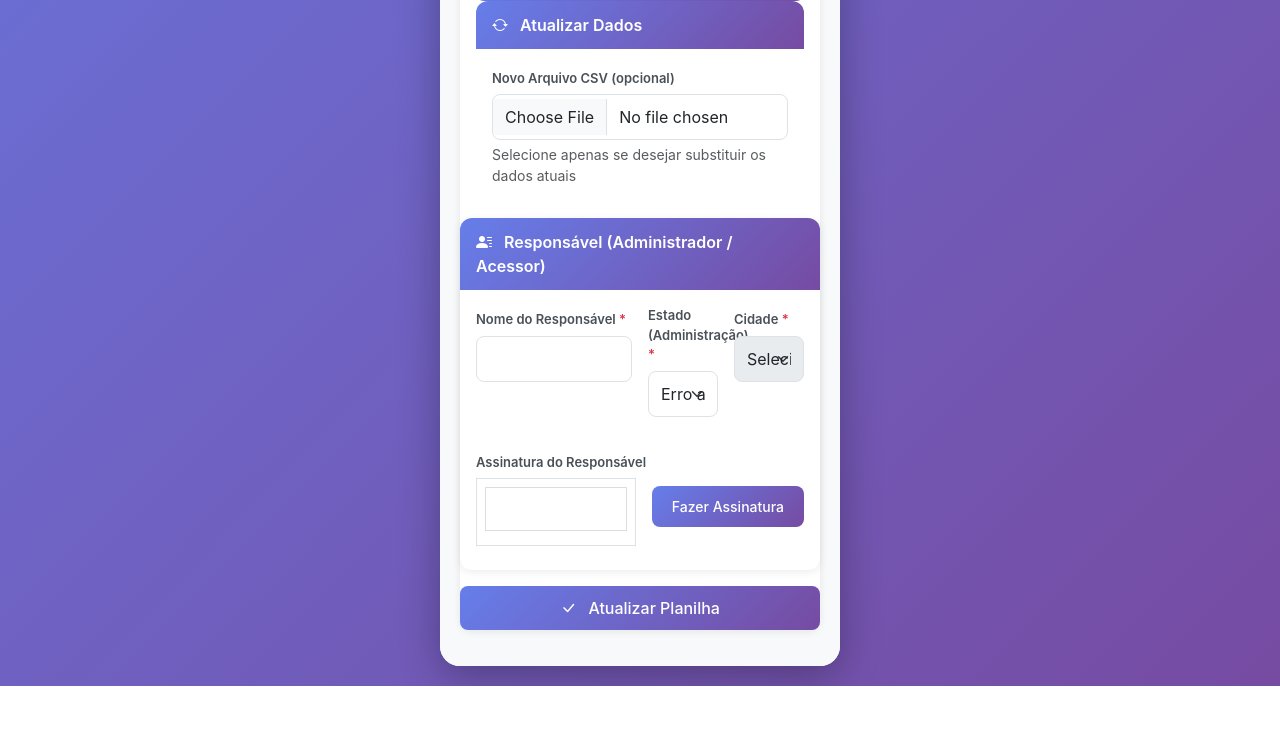
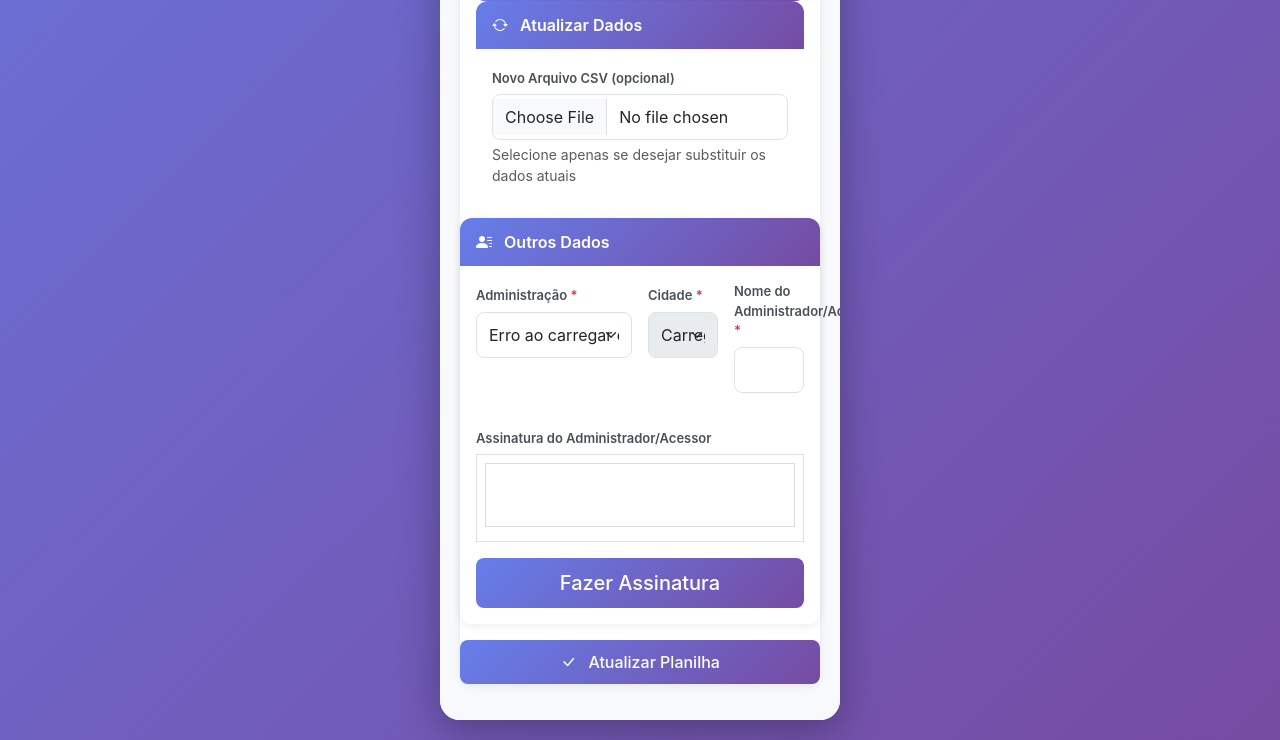
Before and after one commit to Nomadiction8991/checkplanilha.anvy.com.br, a PHP site: page /app/views/planilhas/editar-planilha.php?id=2 in a window 1280 px wide. Shown: the part 981-1721 px from the top of the page. Before the commit the page ends 1667 px from the top, so only its background shows below. Run offline with PHP 8.4, Linux system fonts and the light colour scheme; data comes from the database, SQL or seed files in the repository.

Commit message:
refatora mensagens de validação e rótulos de campos para "Administrador/Acessor" e "Administração" nos formulários de importação e edição de planilhas

```diff
--- a/CRUD/CREATE/importar-planilha.php
+++ b/CRUD/CREATE/importar-planilha.php
@@ -105,10 +105,10 @@
 
         // Validações adicionais (campos obrigatórios)
         if (empty($nome_responsavel)) {
-            throw new Exception('O campo Nome do Responsável é obrigatório.');
+            throw new Exception('O campo Nome do Administrador/Acessor é obrigatório.');
         }
         if (empty($administracao)) {
-            throw new Exception('O campo Estado (Administração) é obrigatório.');
+            throw new Exception('O campo Administração é obrigatório.');
         }
         if (empty($cidade)) {
             throw new Exception('O campo Cidade é obrigatório.');
--- a/CRUD/UPDATE/editar-planilha.php
+++ b/CRUD/UPDATE/editar-planilha.php
@@ -259,10 +259,10 @@
 
         // Validações de campos obrigatórios enviados pelo form
         if (isset($_POST['nome_responsavel']) && trim($_POST['nome_responsavel']) === '') {
-            throw new Exception('O campo Nome do Responsável é obrigatório.');
+            throw new Exception('O campo Nome do Administrador/Acessor é obrigatório.');
         }
         if (isset($_POST['administracao']) && trim($_POST['administracao']) === '') {
-            throw new Exception('O campo Estado (Administração) é obrigatório.');
+            throw new Exception('O campo Administração é obrigatório.');
         }
         if (isset($_POST['cidade']) && trim($_POST['cidade']) === '') {
             throw new Exception('O campo Cidade é obrigatório.');
--- a/app/views/planilhas/editar-planilha.php
+++ b/app/views/planilhas/editar-planilha.php
@@ -114,51 +114,45 @@
         </div>
     </div>
 
-    <!-- Informações do Responsável (Administrador/Acessor) -->
+    <!-- Outros Dados -->
     <div class="card mb-3">
         <div class="card-header">
             <i class="bi bi-person-lines-fill me-2"></i>
-            Responsável (Administrador / Acessor)
+            Outros Dados
         </div>
         <div class="card-body">
             <div class="row g-3">
                 <div class="col-md-6">
-                    <label for="nome_responsavel" class="form-label">Nome do Responsável <span class="text-danger">*</span></label>
-                    <input type="text" class="form-control" id="nome_responsavel" name="nome_responsavel"
-                           value="<?php echo htmlspecialchars($planilha['nome_responsavel'] ?? ''); ?>" maxlength="255" required>
-                </div>
-                <div class="col-md-3">
-                    <label for="administracao" class="form-label">Estado (Administração) <span class="text-danger">*</span></label>
+                    <label for="administracao" class="form-label">Administração <span class="text-danger">*</span></label>
                     <select id="administracao" name="administracao" class="form-select" required>
-                        <option value="">Carregando estados...</option>
+                        <option value="">Carregando...</option>
                     </select>
                 </div>
                 <div class="col-md-3">
                     <label for="cidade" class="form-label">Cidade <span class="text-danger">*</span></label>
                     <select id="cidade" name="cidade" class="form-select" required disabled>
-                        <option value="">Selecione o estado primeiro</option>
+                        <option value="">Carregando...</option>
                     </select>
+                </div>
+                <div class="col-md-3">
+                    <label for="nome_responsavel" class="form-label">Nome do Administrador/Acessor <span class="text-danger">*</span></label>
+                    <input type="text" class="form-control" id="nome_responsavel" name="nome_responsavel"
+                           value="<?php echo htmlspecialchars($planilha['nome_responsavel'] ?? ''); ?>" maxlength="255" required>
                 </div>
             </div>
 
             <div class="row g-3 mt-3">
                 <div class="col-12">
-                    <label class="form-label">Assinatura do Responsável</label>
-                    <div class="d-flex align-items-start gap-3">
-                        <div style="flex:1; min-width:0;">
-                            <div class="border p-2 mb-2" style="overflow:hidden;">
-                                <canvas id="canvas_responsavel" width="400" height="120" style="touch-action: none; background:#fff; border:1px solid #ddd; width:100%; height:auto;"></canvas>
-                            </div>
-                        </div>
-                        <div style="white-space:nowrap;">
-                                <div style="margin-top:8px;">
-                                    <button type="button" class="btn btn-primary btn-sm w-100" onclick="openSignatureModal()">Fazer Assinatura</button>
-                                </div>
-                        </div>
+                    <label class="form-label">Assinatura do Administrador/Acessor</label>
+                    <div class="border p-2 mb-2" style="overflow:hidden;">
+                        <canvas id="canvas_responsavel" width="800" height="160" style="touch-action: none; background:#fff; border:1px solid #ddd; width:100%; height:auto;"></canvas>
+                    </div>
+                    <div>
+                        <button type="button" class="btn btn-primary btn-lg w-100 mt-2" onclick="openSignatureModal()">Fazer Assinatura</button>
                     </div>
                     <input type="hidden" name="assinatura_responsavel" id="assinatura_responsavel" value="<?php echo htmlspecialchars($planilha['assinatura_responsavel'] ?? ''); ?>">
                     <?php if (!empty($planilha['assinatura_responsavel'])): ?>
-                        <div class="mt-2 small text-muted">Assinatura existente abaixo (pode redesenhar para substituir)</div>
+                        <div class="mt-2 small text-muted">Assinatura existente (pode redesenhar para substituir)</div>
                     <?php endif; ?>
                 </div>
             </div>
@@ -222,8 +216,27 @@
 
     // Modal full-screen canvas
     let modalCanvas, modalCtx, modalDrawing=false, modalLastX=0, modalLastY=0;
-    function resizeModalCanvas(){ if(!modalCanvas) return; const w=Math.max(800, window.innerWidth*0.92); const h=Math.max(360, window.innerHeight*0.72); modalCanvas.width=w; modalCanvas.height=h; }
-    function initModalCanvas(){ modalCanvas = document.getElementById('modal_canvas'); modalCtx = modalCanvas.getContext('2d'); resizeModalCanvas(); /* do not attach manual listeners here */ modalCtx.lineWidth = 2; modalCtx.lineCap = 'round'; }
+    function initModalCanvas(){
+        modalCanvas = document.getElementById('modal_canvas');
+        modalCtx = modalCanvas.getContext('2d');
+        // actual pixel buffer configured in resizeModalCanvas()
+    }
+    function resizeModalCanvas(){
+        if(!modalCanvas) return;
+        const rect = modalCanvas.getBoundingClientRect();
+        const dpr = window.devicePixelRatio || 1;
+        const cssW = Math.max(300, Math.floor(rect.width));
+        const cssH = Math.max(150, Math.floor(rect.height));
+        modalCanvas.style.width = cssW + 'px';
+        modalCanvas.style.height = cssH + 'px';
+        modalCanvas.width = Math.floor(cssW * dpr);
+        modalCanvas.height = Math.floor(cssH * dpr);
+        modalCtx = modalCanvas.getContext('2d');
+        try{ modalCtx.setTransform(1,0,0,1,0,0); } catch(e){}
+        modalCtx.scale(dpr, dpr);
+        modalCtx.lineWidth = 2; modalCtx.lineCap = 'round';
+        try{ modalCtx.fillStyle = '#ffffff'; modalCtx.fillRect(0,0,cssW,cssH); } catch(e){}
+    }
     // Manual drawing handlers (fallback when SignaturePad is not present)
     let manualListenersEnabled = false;
     function enableManualDrawing(){
@@ -248,7 +261,7 @@
         modalCanvas.removeEventListener('touchend', modalEnd);
         manualListenersEnabled = false;
     }
-    function getModalCoords(e){ const rect = modalCanvas.getBoundingClientRect(); const clientX = (e.touches?e.touches[0].clientX:e.clientX); const clientY = (e.touches?e.touches[0].clientY:e.clientY); const scaleX = modalCanvas.width / rect.width; const scaleY = modalCanvas.height / rect.height; return { x: (clientX - rect.left) * scaleX, y: (clientY - rect.top) * scaleY }; }
+    function getModalCoords(e){ const rect = modalCanvas.getBoundingClientRect(); const clientX = (e.touches?e.touches[0].clientX:e.clientX); const clientY = (e.touches?e.touches[0].clientY:e.clientY); return { x: clientX - rect.left, y: clientY - rect.top }; }
     function modalStart(e){ modalDrawing=true; const p=getModalCoords(e); modalLastX=p.x; modalLastY=p.y; }
     function modalMove(e){ if(!modalDrawing) return; e.preventDefault(); const p=getModalCoords(e); modalCtx.beginPath(); modalCtx.moveTo(modalLastX, modalLastY); modalCtx.lineTo(p.x, p.y); modalCtx.stroke(); modalLastX=p.x; modalLastY=p.y; }
     function modalEnd(){ modalDrawing=false; }
@@ -256,30 +269,24 @@
     function setModalLandscape() {
         if (!modalCanvas) initModalCanvas();
         const vw = window.innerWidth, vh = window.innerHeight;
-        let width = Math.max(800, Math.max(vw, vh) * 0.92);
-        let height = Math.max(360, Math.min(vw, vh) * 0.6);
-        if (width <= height) { width = height + 200; }
-        modalCanvas.width = Math.floor(width);
-        modalCanvas.height = Math.floor(height);
-        modalCtx = modalCanvas.getContext('2d');
-        modalCtx.lineWidth = 2; modalCtx.lineCap = 'round';
-        modalCtx.fillStyle = '#ffffff';
-        modalCtx.fillRect(0,0,modalCanvas.width, modalCanvas.height);
+        let cssW = Math.max(800, Math.max(vw, vh) * 0.92);
+        let cssH = Math.max(360, Math.min(vw, vh) * 0.6);
+        if (cssW <= cssH) cssW = cssH + 200;
+        modalCanvas.style.width = Math.floor(cssW) + 'px';
+        modalCanvas.style.height = Math.floor(cssH) + 'px';
+        resizeModalCanvas();
         modalCtx.strokeStyle = '#000000';
     }
 
     function setModalPortrait() {
         if (!modalCanvas) initModalCanvas();
         const vw = window.innerWidth, vh = window.innerHeight;
-        let width = Math.max(360, Math.min(vw, vh) * 0.6);
-        let height = Math.max(800, Math.max(vw, vh) * 0.92);
-        if (width >= height) { height = width + 200; }
-        modalCanvas.width = Math.floor(width);
-        modalCanvas.height = Math.floor(height);
-        modalCtx = modalCanvas.getContext('2d');
-        modalCtx.lineWidth = 2; modalCtx.lineCap = 'round';
-        modalCtx.fillStyle = '#ffffff';
-        modalCtx.fillRect(0,0,modalCanvas.width, modalCanvas.height);
+        let cssW = Math.max(360, Math.min(vw, vh) * 0.6);
+        let cssH = Math.max(800, Math.max(vw, vh) * 0.92);
+        if (cssW >= cssH) cssH = cssW + 200;
+        modalCanvas.style.width = Math.floor(cssW) + 'px';
+        modalCanvas.style.height = Math.floor(cssH) + 'px';
+        resizeModalCanvas();
         modalCtx.strokeStyle = '#000000';
     }
 
@@ -315,12 +322,12 @@
             s.src = 'https://cdn.jsdelivr.net/npm/signature_pad@4.0.0/dist/signature_pad.umd.min.js';
             s.onload = function(){
                 startSignaturePad(!!existing);
-                if (existing) { const img=new Image(); img.onload=function(){ try{ modalCtx.drawImage(img, 0, 0, modalCanvas.width, modalCanvas.height); }catch(e){} }; img.src=existing; }
+                if (existing) { const img=new Image(); img.onload=function(){ try{ const dpr = window.devicePixelRatio || 1; modalCtx.drawImage(img, 0, 0, modalCanvas.width / dpr, modalCanvas.height / dpr); }catch(e){} }; img.src=existing; }
                 enterFullscreenAndLock();
             };
             s.onerror = function(){ startSignaturePad(!!existing); enterFullscreenAndLock(); };
             document.head.appendChild(s);
-        } else { startSignaturePad(!!existing); if (existing) { const img=new Image(); img.onload=function(){ try{ modalCtx.drawImage(img, 0, 0, modalCanvas.width, modalCanvas.height); }catch(e){} }; img.src=existing; } enterFullscreenAndLock(); }
+    } else { startSignaturePad(!!existing); if (existing) { const img=new Image(); img.onload=function(){ try{ const dpr = window.devicePixelRatio || 1; modalCtx.drawImage(img, 0, 0, modalCanvas.width / dpr, modalCanvas.height / dpr); }catch(e){} }; img.src=existing; } enterFullscreenAndLock(); }
     };
 
     window.closeSignatureModal = async function(){
@@ -390,7 +397,7 @@
 
     // Antes de submeter, garantir que administracao e cidade estejam no formato "MT - Cidade"
     const form = document.querySelector('form');
-    form.addEventListener('submit', function(e){ const nome = document.getElementById('nome_responsavel').value.trim(); const estado = document.getElementById('administracao').value; const cidadeVal = document.getElementById('cidade').value; if(!nome || !estado || !cidadeVal){ e.preventDefault(); alert('Por favor preencha Nome do Responsável, Estado e Cidade (campos obrigatórios).'); return false; }
+    form.addEventListener('submit', function(e){ const nome = document.getElementById('nome_responsavel').value.trim(); const estado = document.getElementById('administracao').value; const cidadeVal = document.getElementById('cidade').value; if(!nome || !estado || !cidadeVal){ e.preventDefault(); alert('Por favor preencha Administração, Cidade e Nome do Administrador/Acessor (campos obrigatórios).'); return false; }
     // Os selects são independentes — não sobrescrevemos automaticamente o campo 'administracao'.
         // assinatura
         function isCanvasBlank(c){ const blank=document.createElement('canvas'); blank.width=c.width; blank.height=c.height; return c.toDataURL()===blank.toDataURL(); }
```
Also changed, not shown: app/views/planilhas/importar-planilha.php (+51 -49 lines).
